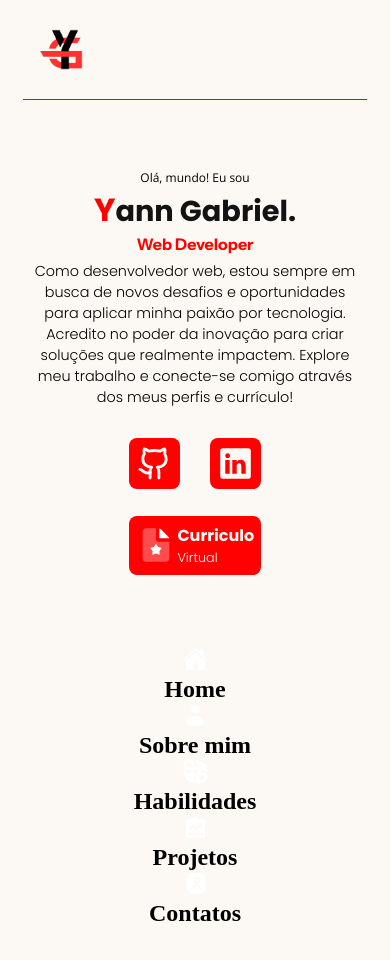
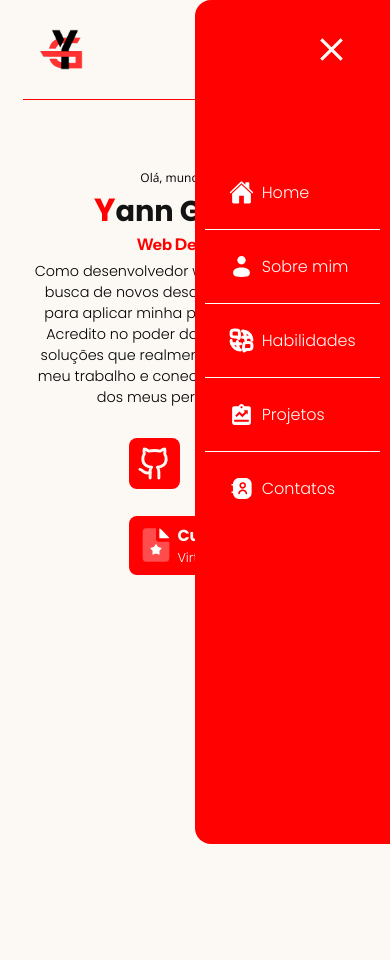
Before and after one commit to YannGabriel/portfolio, a React (Vite) app: page / in a window 390 px wide. Both pictures are taken after a click on the button 331 px from the left and 49 px from the top of the page. Shown: the top 960 px of the page. Before the commit the page ends 927 px from the top, so only its background shows below. Built offline with nearby package versions, Linux system fonts and the light colour scheme.

Commit message:
create a menuButton for mobile and his navbar
next step: block the over body and get a blur for them

```diff
--- a/src/components/Intro/intro.module.scss
+++ b/src/components/Intro/intro.module.scss
@@ -11,6 +11,7 @@
   text-align: center;
   width: 85%;
   margin: auto;
+  height: 200vh;
   padding-top: 17.5%;
 
   .welcomeContent{
--- a/src/components/Intro/intro.tsx
+++ b/src/components/Intro/intro.tsx
@@ -2,7 +2,6 @@
 //Components
 import { Typewriter } from "../Typewriter/typewriter";
 import { MediasButtons } from "./Medias/mediasButtons";
-import { MobileMenu } from "../header/MenuMobile/menuMobile";
 //Styles
 import styles from "./intro.module.scss";
 
@@ -27,7 +26,6 @@ export const Intro = () => {
       </p>
 
       <MediasButtons/>
-      <MobileMenu/>
     </div>
   );
 };
--- a/src/components/header/MenuMobile/menuMobile.module.scss
+++ b/src/components/header/MenuMobile/menuMobile.module.scss
@@ -0,0 +1,42 @@
+
+
+@use "../../../sass/colors" as color;
+@use "../../../sass/fonts" as fonts;
+
+.mobileMenu{
+  background-color: color.$vibrantRed;
+  position: absolute;
+  width: 50%;
+  left: 50%;
+  top: 0px;
+  height: 100vh;
+  color: color.$pureWhite;
+  padding-top: 156px;
+  border-radius: 1rem 0px 0px 1rem;
+
+  .sectionsList{
+    list-style-type: none;
+
+    .sections{
+      display: block;
+      width: 90%;
+      margin: auto;
+      padding: 1.5rem;
+
+      &:not(:last-child){
+        border-bottom: 1px solid white;
+      }
+
+      .itemsList{
+        display: flex;
+        align-items: center;
+        gap: 0.5rem;
+        .sectionTitle{
+          font-family: fonts.$Poppins;
+          font-weight: 300;
+          font-size: 1rem;
+        }
+      }
+    }
+  }
+}
--- a/src/components/header/MenuMobile/menuMobile.tsx
+++ b/src/components/header/MenuMobile/menuMobile.tsx
@@ -7,9 +7,10 @@ interface SectionProps{
   image?: string;
   name?: string
   text?: string
+  closeMenu?: () => void
 }
 
-export const MobileMenu = () => {
+export const MobileMenu = ({closeMenu}: SectionProps) => {
 
   const [sections, setSection] = useState<SectionProps[]>([])
 
@@ -18,13 +19,17 @@ export const MobileMenu = () => {
   }, []);
 
   return (
-    <>
-      {sections.map((section, index) => (
-        <div key={index}>
-          <img src={section.image} alt={section.name} />
-          <h2 className={styles.sectionTitle}>{section.text}</h2>
-        </div>
-      ))}
-    </>
+    <nav className={styles.mobileMenu}>
+      <ul className={styles.sectionsList}>
+        {sections.map((section, index) => (
+          <li className={styles.sections}>
+            <div key={index} className={styles.itemsList} onClick={closeMenu}>
+              <img src={section.image} alt={section.name} />
+              <h2 className={styles.sectionTitle}>{section.text}</h2>
+            </div>
+          </li>
+        ))}
+      </ul>
+    </nav>
   );
 };
--- a/src/components/header/header.module.scss
+++ b/src/components/header/header.module.scss
@@ -28,5 +28,8 @@
 
   .active{
     color: color.$pureWhite;
+    position: absolute;
+    z-index: 3;
+    left: 80%;
   }
 }
--- a/src/components/header/header.tsx
+++ b/src/components/header/header.tsx
@@ -6,9 +6,15 @@ import Logo from "../../assets/images/logo.png"
 //Style
 import styles from "./header.module.scss";
 import { useState } from "react";
+import { MobileMenu } from "./MenuMobile/menuMobile";
 
 export const Header = () => {
   const [menu, setMenu] = useState(false);
+
+  const toggleMenu = () =>{
+    setMenu(!menu)
+    document.body.classList.toggle("menuActive", !menu)
+  }
 
   return (
     <header className={styles.containerTop}>
@@ -17,7 +23,7 @@ export const Header = () => {
       alt="Logo Pessoal"
       className={styles.imageLogo}/>
       <button
-        onClick={() => setMenu(!menu)}
+        onClick={toggleMenu}
         className={`${styles.menuButton} ${menu ? styles.active : ""}`}
       >
         {menu ?
@@ -25,6 +31,13 @@ export const Header = () => {
         : <CiMenuFries  className={styles.icon}/>
         }
       </button>
+
+      {menu &&(
+        <>
+        <MobileMenu closeMenu={() => setMenu(false)}/>
+        <div className={`${styles.overlay} ${menu ? styles.active : ""}`} onClick={() => setMenu(false)} />
+        </>
+      ) }
     </header>
   );
 };
```
